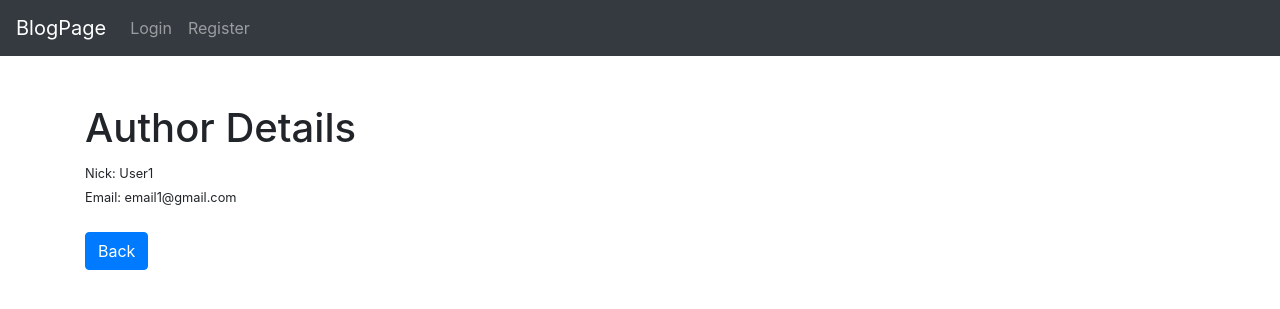
After one commit to MarcinSzandar12/Kurs_Django, a Django app: page /posts/author_detail/1 in a window 1280 px wide. The commit adds this page. Shown: the top 309 px of the page. Run offline with Django 4.2, Linux system fonts and the light colour scheme; data comes from the database, SQL or seed files in the repository; both versions use the stored data as it was after the commit.

Commit message:
Add Projekty

```diff
--- a/Projekty/module_1_tasks/dingo/posts/models.py
+++ b/Projekty/module_1_tasks/dingo/posts/models.py
@@ -24,3 +24,5 @@ class Author(models.Model):
         max_length=255,
         unique=True
     )
+    def __str__ (self):
+        return self.nick
--- /dev/null
+++ b/Projekty/module_1_tasks/dingo/posts/templates/author_details.html
@@ -0,0 +1,15 @@
+{% extends 'base.html' %}
+{% block title %}Author Details{% endblock %}
+
+{% block content %}
+
+<h1>Author Details</h1>
+<small>
+    Nick: {{ author.nick }}<br>
+    Email: {{ author.email }}
+</small>
+<br>
+<br>
+<a href="{% url 'author_list' %}" class="btn btn-primary">Back</a>
+
+{% endblock %}
--- a/Projekty/module_1_tasks/dingo/posts/templates/base.html
+++ b/Projekty/module_1_tasks/dingo/posts/templates/base.html
@@ -30,6 +30,9 @@
             <li class="nav-item">
               <a class="nav-link" href="{% url 'logout' %}">Logout</a>
             </li>
+            <li class="nav-item">
+              <a class="nav-link" href="{% url 'author_list' %}">List of Authors</a>
+            </li>
             {% else %}
             <li class="nav-item">
               <a class="nav-link" href="{% url 'login' %}">Login</a>
--- a/Projekty/module_1_tasks/dingo/posts/templates/home.html
+++ b/Projekty/module_1_tasks/dingo/posts/templates/home.html
@@ -9,7 +9,7 @@
 {% for post in object_list %}
     <li><a href="{% url 'post_details' post.pk %}">{{ post.title }}</a> by {{ post.author }}  -
     {% if user.is_authenticated %}
-    <a href="{% url 'edit_post' post.pk %}" class="btn btn-primary">Edit</a>  -  <a href="{% url 'delete_post' post.pk %}" class="btn btn-primary">Delete</a><br>
+    <a href="{% url 'author_details' post.pk %}">Details of Author</a>  -  <a href="{% url 'edit_post' post.pk %}" class="btn btn-primary">Edit</a>  -  <a href="{% url 'delete_post' post.pk %}" class="btn btn-primary">Delete</a><br>
     {% endif %}
     {{ post.content }}</li>
 {% endfor %}
--- a/Projekty/module_1_tasks/dingo/posts/urls.py
+++ b/Projekty/module_1_tasks/dingo/posts/urls.py
@@ -1,5 +1,5 @@
 from django.urls import path
-from .views import Homepage, PostDetailView, AddPost, EditPost, DeletePost
+from .views import Homepage, PostDetailView, AddPost, EditPost, DeletePost, AuthorList, AuthorDetailView
 
 urlpatterns = [
    path('home', Homepage.as_view(), name='home'),
@@ -7,4 +7,6 @@ urlpatterns = [
    path('add_post/', AddPost.as_view(), name='add_post'),
    path('post/edit/<int:pk>', EditPost.as_view(), name='edit_post'),
    path('post/delete/<int:pk>', DeletePost.as_view(), name='delete_post'),
+   path('author_list/', AuthorList.as_view(), name='author_list'),
+   path('author_detail/<int:pk>', AuthorDetailView.as_view(), name='author_details'),
 ]
--- a/Projekty/module_1_tasks/dingo/posts/views.py
+++ b/Projekty/module_1_tasks/dingo/posts/views.py
@@ -1,6 +1,6 @@
 from django.shortcuts import render
 from django.views.generic import ListView, DetailView, CreateView, UpdateView, DeleteView
-from posts.models import Post
+from posts.models import Post, Author
 from posts.forms import PostForm, EditForm
 from django.urls import reverse_lazy
 
@@ -31,3 +31,11 @@ class DeletePost(DeleteView):
     model = Post
     template_name = 'delete_post.html'
     success_url = reverse_lazy('home')
+
+class AuthorList(ListView):
+    model = Post
+    template_name = 'author_list.html'
+
+class AuthorDetailView(DetailView):
+    model = Author
+    template_name = 'author_details.html'
```
Also changed, not shown: Projekty/module_1_tasks/dingo/maths/views.py (+33 -12 lines), Projekty/module_1_tasks/dingo/posts/templates/author_list.html (added, +19 -0 lines), Projekty/module_1_tasks/dingo/db.sqlite3.
